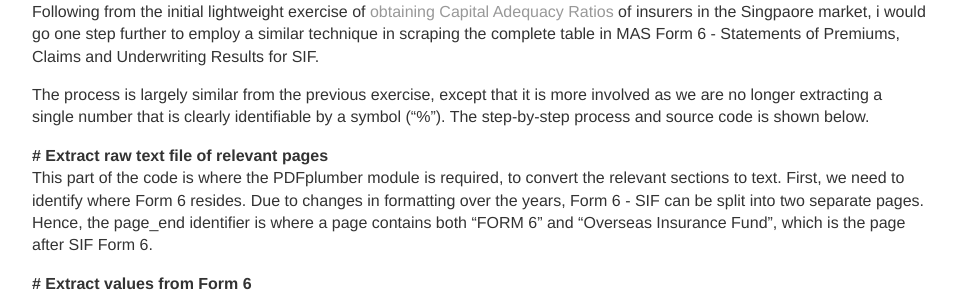
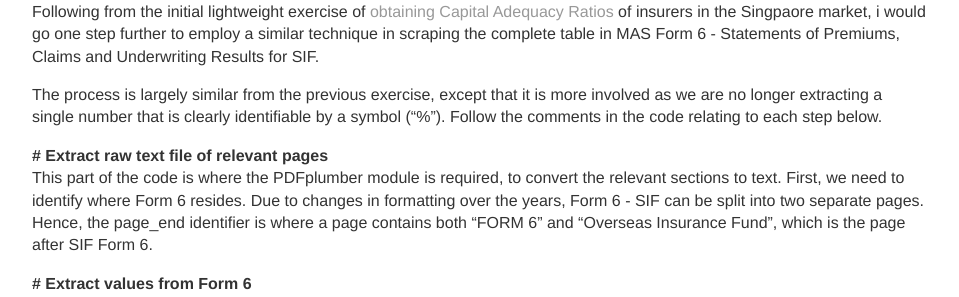
Before and after one commit to cchanzl/Lock-Screen, a Jekyll site: the page built from _posts/2020-06-05-PDF-Scraping-MAS-Form-6.md, in a window 1280 px wide. Shown: the part 198-495 px from the top of the page, without its empty margins (160-1119 px from the left). Built offline with Jekyll 4.4.1, drawn with Linux system fonts in a browser that asks for light colours.

Commit message:
Update 2020-06-05-PDF-Scraping-MAS-Form-6.md

```diff
--- a/_posts/2020-06-05-PDF-Scraping-MAS-Form-6.md
+++ b/_posts/2020-06-05-PDF-Scraping-MAS-Form-6.md
@@ -7,7 +7,7 @@ date: 2020-06-05
 
 Following from the initial lightweight exercise of <a href="https://cchanzl.github.io/python/2020/06/02/PDF-Scraping-MAS-Form-23"> obtaining Capital Adequacy Ratios </a> of insurers in the Singpaore market, i would go one step further to employ a similar technique in scraping the complete table in  MAS Form 6 - Statements of Premiums, Claims and Underwriting Results for SIF.
 
-The process is largely similar from the previous exercise, except that it is more involved as we are no longer extracting a single number that is clearly identifiable by a symbol ("%"). The step-by-step process and source code is shown below.
+The process is largely similar from the previous exercise, except that it is more involved as we are no longer extracting a single number that is clearly identifiable by a symbol ("%"). Follow the comments in the code relating to each step below.
 
 <b> # Extract raw text file of relevant pages </b>
 <br>
```
